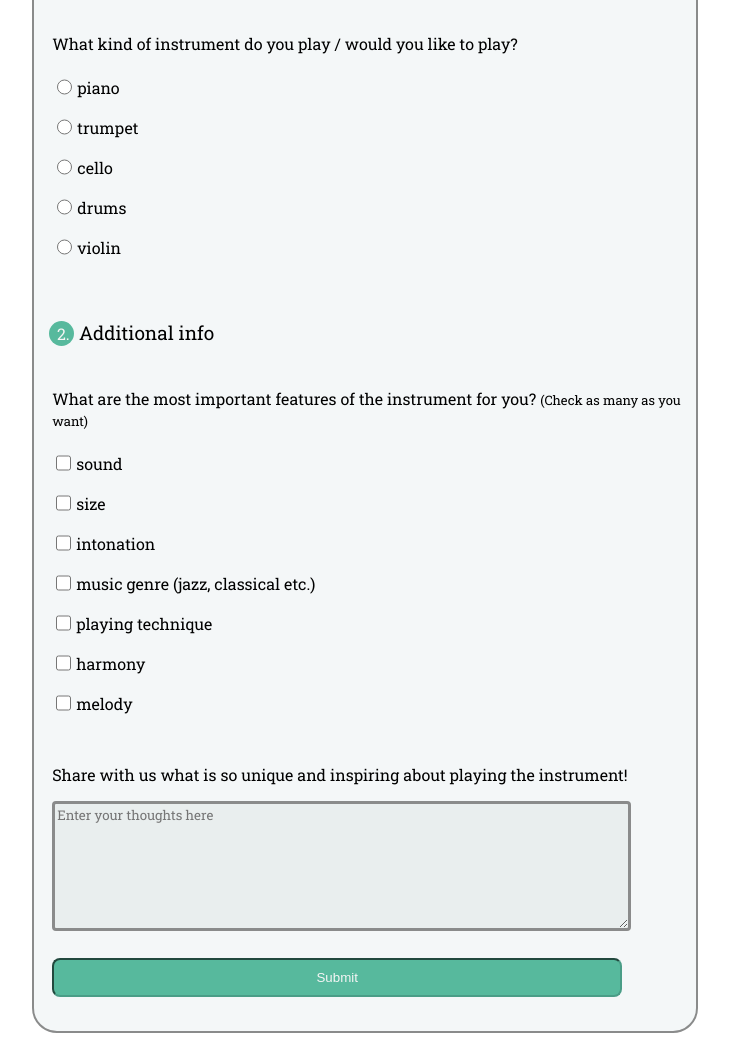
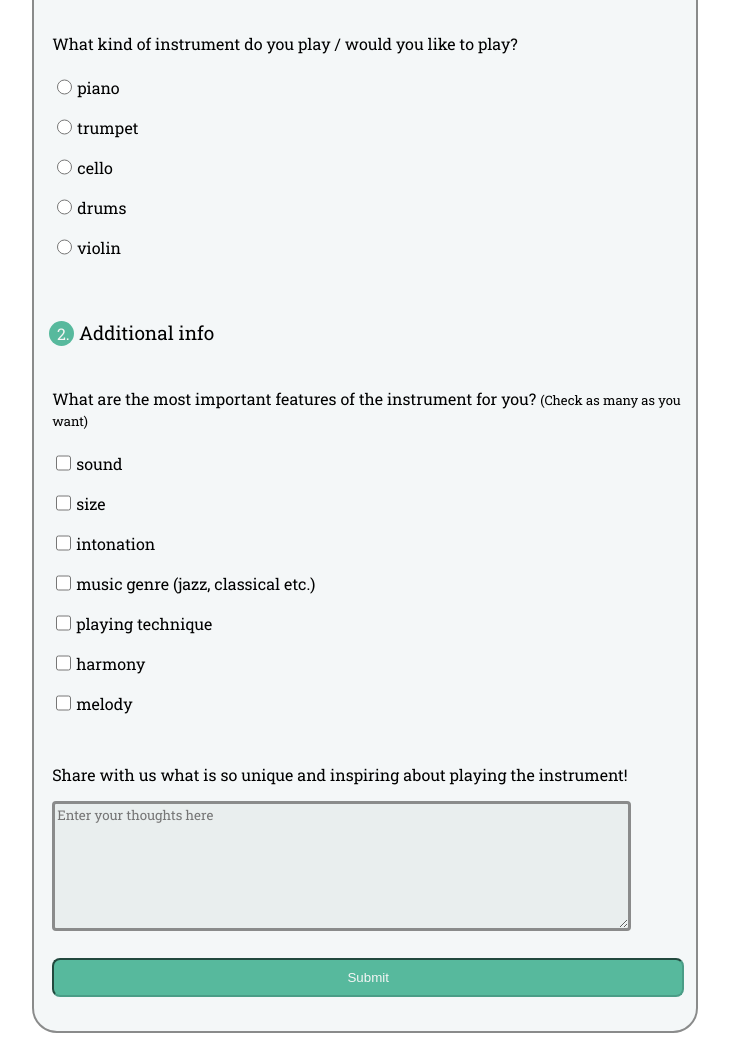
Before and after one commit to hania-jas/formPage, a plain HTML site: page index.html in a window 1280 px wide. Shown: the part 750-1791 px from the top of the page, without its empty margins (275-1004 px from the left). Drawn offline with Linux system fonts and the light colour scheme.

Commit message:
changed submit button width

```diff
--- a/style.css
+++ b/style.css
@@ -117,7 +117,7 @@ form {
 .submit-button {
     display: block;
     background-color: #57b99d;
-    width: 570px;
+    width: 100%;
     padding: 10px;
     font-weight: 400;
     cursor: pointer;
```
